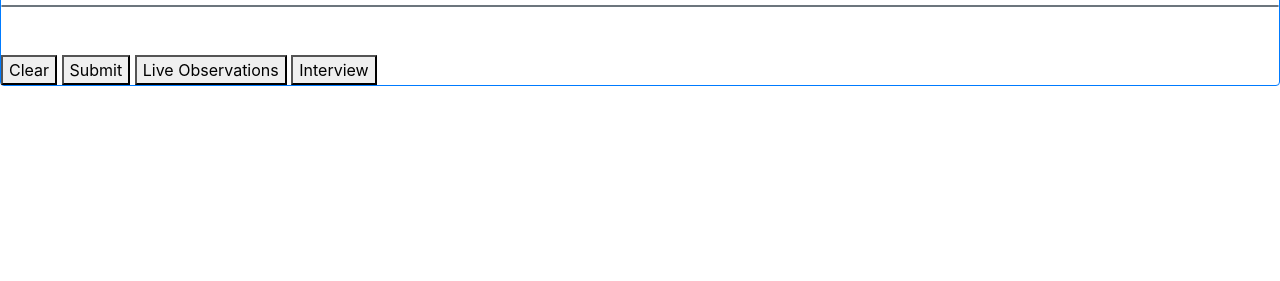
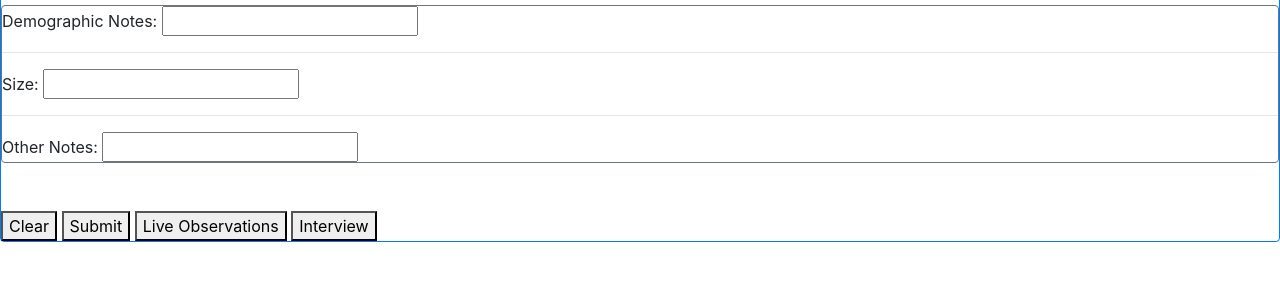
Before and after one commit to SamTalpey/bm-tracking, a plain HTML site: page index.html in a window 1280 px wide. Shown: the part 231-512 px from the top of the page. Drawn offline with nearby package versions, Linux system fonts and the light colour scheme.

Commit message:
Addind D3 for vis

```diff
--- a/index.html
+++ b/index.html
@@ -2,8 +2,9 @@
 <html>
   <head>
     <title>BM Tracking</title>
-    <!--Custom JS Scripts-->
+    <!--JS Scripts-->
     <script src="obserview.js"></script>
+    <script src="https://d3js.org/d3.v5.min.js"></script>
     <!--Required Meta Tags-->
     <meta charset="utf-8">
     <meta name="viewport" content="width=device-width, initial-scale=1, shrink-to-fit=no">
--- a/obserview.js
+++ b/obserview.js
@@ -1,17 +1,11 @@
 // JS file for observation sheet/exit interviews
 // =============================================
 
-// Variables for use
-// var observiewSheet = document.getElementById('obserview-sheet');
-// var clearBtn = document.getElementById('obserview-clearbtn');
-// var submitBtn = document.getElementById('obserview-submitbtn');
-// var observationsBtn = document.getElementById('obserview-observationsbtn');
-// var interviewBtn = document.getElementById('obserview-interviewbtn');
-
 // Generate page
 window.onload = function() {
+  console.log(!!d3);
   console.log('Initializing page');
-  //toggleSheet(0);
+  toggleSheet(0);
   addImage();
 };
 
@@ -78,11 +72,11 @@ const toggleSheet = function(isLive) {
     observiewSheet.append(other);
 
     // Editing button onclicks/text
-    // console.log('changing buttons')
-    // // clearBtn.onclick = '';
-    // // submitBtn.onclick = '';
-    // observationsBtn.onclick = console.log('click');
-    // console.log(observationsBtn);
+    console.log('changing buttons')
+    // clearBtn.onclick = '';
+    // submitBtn.onclick = '';
+    observationsBtn.onclick = console.log('click');
+    console.log(observationsBtn);
   }
 };
 
```
